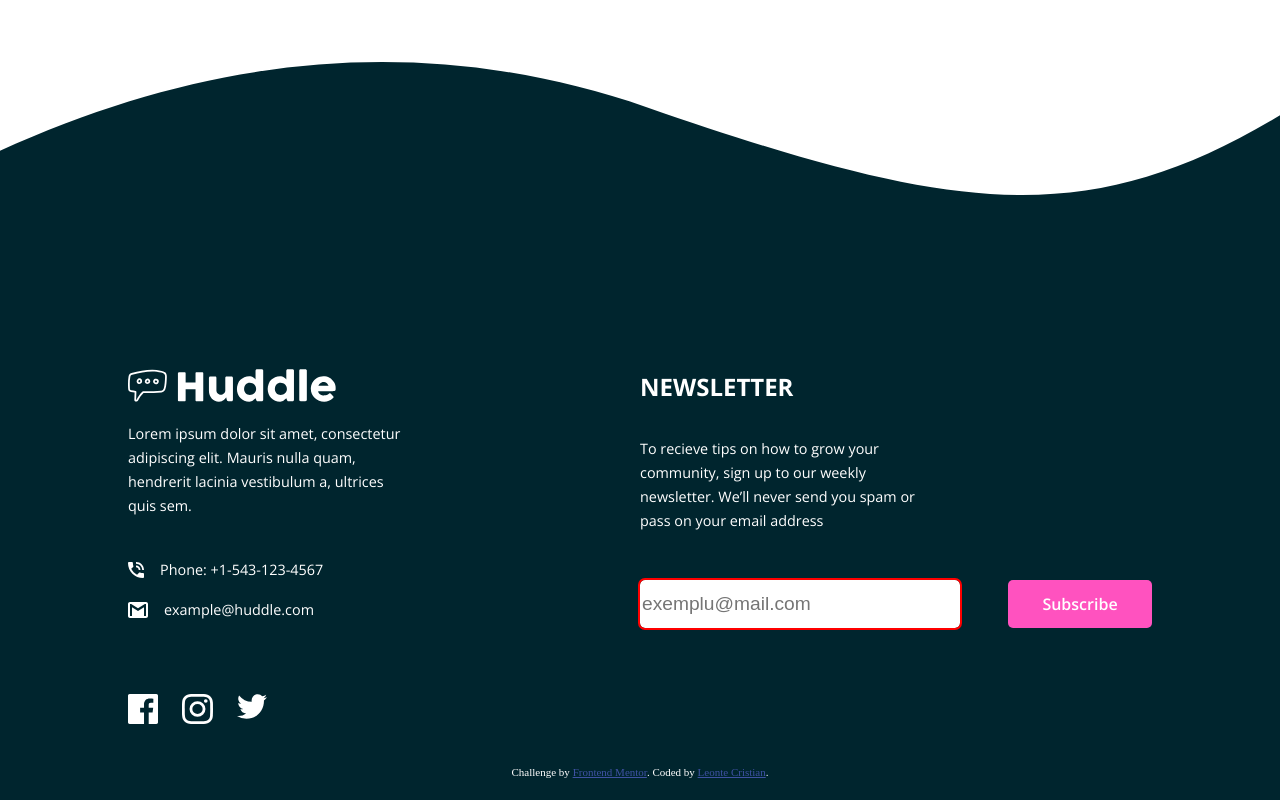
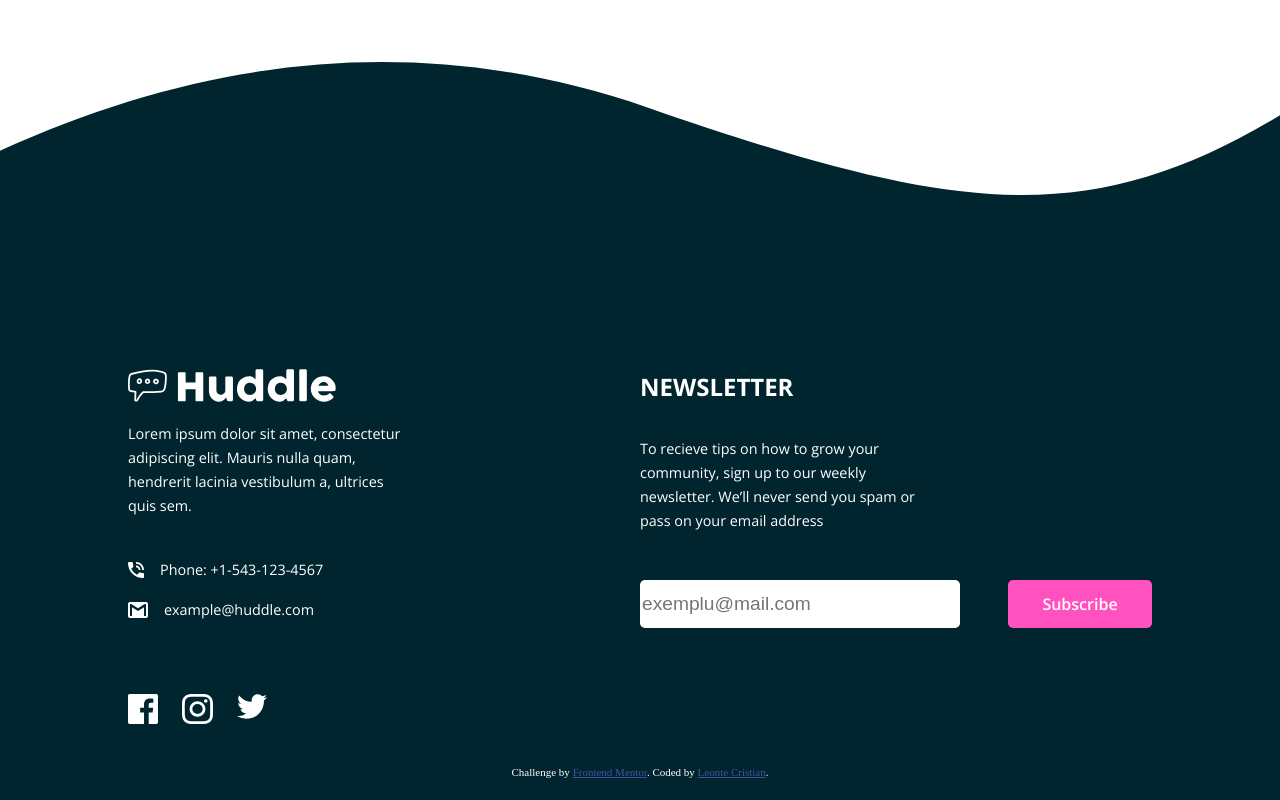
Before and after one commit to LeonteCr/Huddle-landing-page_curved-sections, a plain HTML site: page index.html in a window 1280 px wide. Shown: the part 4502-5302 px from the top of the page. Drawn offline with nearby package versions, Linux system fonts and the light colour scheme.

Commit message:
:modify border for input text by adding :focus

```diff
--- a/style.css
+++ b/style.css
@@ -330,7 +330,7 @@ form {
     font-size: 1.2rem;
 }
 
-.text-email input:invalid {
+.text-email input:invalid:focus {
     outline:2px solid red;
 }
 
```
